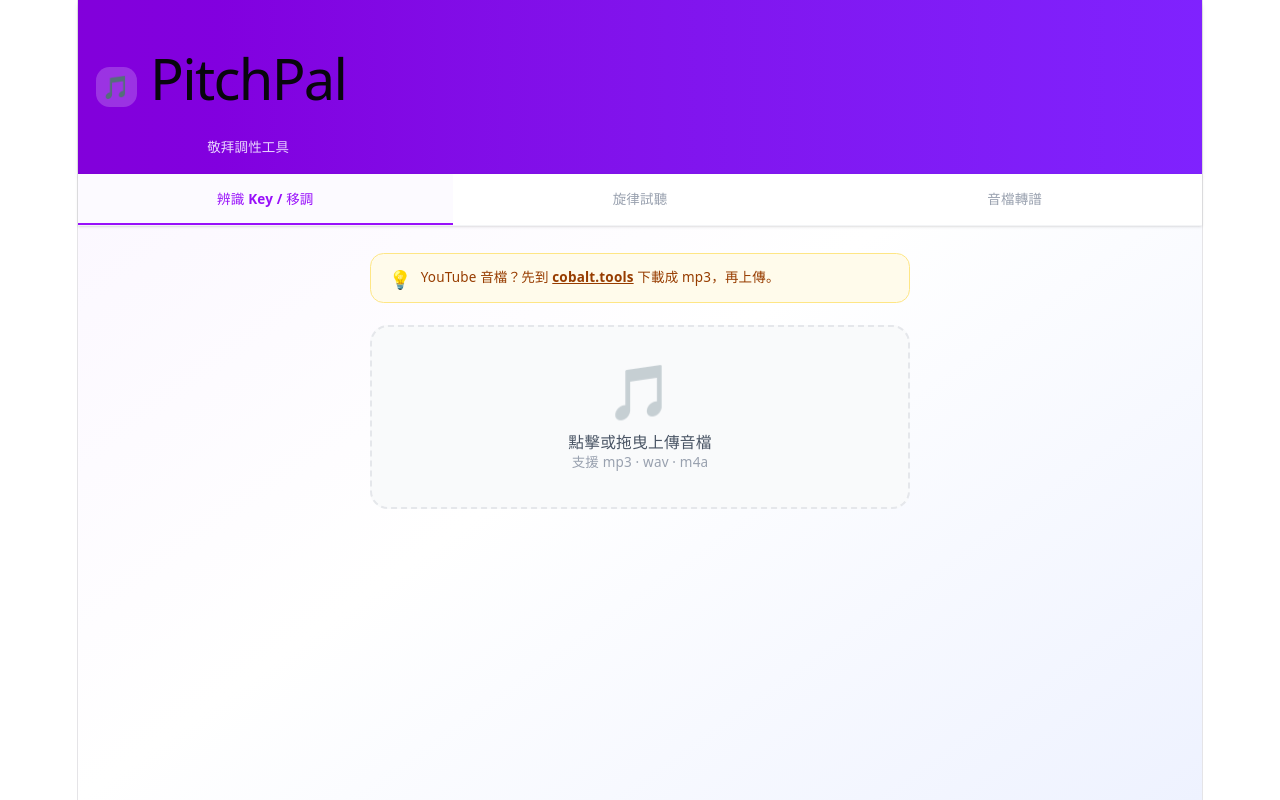
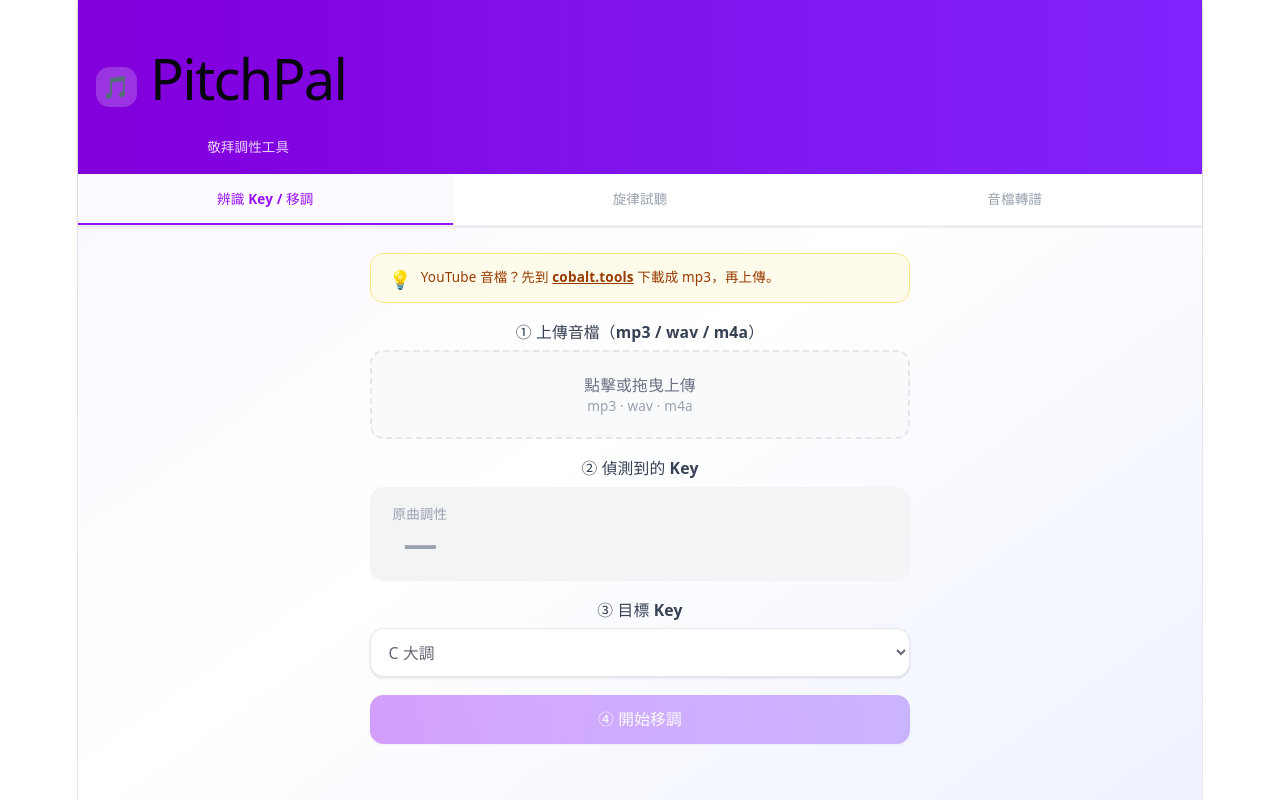
Before and after one commit to windsjp00171-star/pitchpal, a React (Vite) app in the folder frontend/: page / in a window 1280 px wide. Built offline with nearby package versions, Linux system fonts and the light colour scheme.

Commit message:
Fix KeyDetect tab: show all controls upfront like original Gradio layout
Steps ①②③④ always visible; result panel shows placeholder until detection

https://claude.ai/code/session_01DUwqkJ3Ui6GANLHbdJ5ZTX

```diff
--- a/frontend/src/App.tsx
+++ b/frontend/src/App.tsx
@@ -19,7 +19,7 @@ function KeyDetectTab() {
   const [detecting, setDetecting] = useState(false)
   const [detectedKey, setDetectedKey] = useState('')
   const [confidence, setConfidence] = useState(0)
-  const [targetKey, setTargetKey] = useState('')
+  const [targetKey, setTargetKey] = useState(ALL_KEYS[0])
   const [transposing, setTransposing] = useState(false)
   const [downloadUrl, setDownloadUrl] = useState('')
   const [error, setError] = useState('')
@@ -27,12 +27,12 @@ function KeyDetectTab() {
 
   const reset = () => {
     setFile(null); setDetecting(false); setDetectedKey(''); setConfidence(0)
-    setTargetKey(''); setTransposing(false); setDownloadUrl(''); setError('')
+    setTargetKey(ALL_KEYS[0]); setTransposing(false); setDownloadUrl(''); setError('')
     if (inputRef.current) inputRef.current.value = ''
   }
 
   const handleFile = async (f: File) => {
-    reset(); setFile(f); setDetecting(true)
+    setFile(f); setDetecting(true); setDetectedKey(''); setConfidence(0); setDownloadUrl(''); setError('')
     const fd = new FormData(); fd.append('file', f)
     try {
       const res = await fetch('/api/detect', { method: 'POST', body: fd })
@@ -65,7 +65,7 @@ function KeyDetectTab() {
   const isBusy = detecting || transposing
 
   return (
-    <div className="space-y-5">
+    <div className="space-y-4">
       {/* YouTube 提示 */}
       <div className="flex items-start gap-2 rounded-xl bg-amber-50 border border-amber-200 px-4 py-3 text-xs text-amber-800">
         <span className="text-base leading-none mt-0.5">💡</span>
@@ -73,59 +73,50 @@ function KeyDetectTab() {
       </div>
 
       {/* 上傳區 */}
+      <div>
+        <label className="block text-sm font-semibold text-gray-700 mb-1.5">① 上傳音檔（mp3 / wav / m4a）</label>
         <div
           onClick={() => !isBusy && inputRef.current?.click()}
           onDragOver={e => e.preventDefault()}
           onDrop={e => { e.preventDefault(); const f = e.dataTransfer.files[0]; if (f && !isBusy) handleFile(f) }}
-        className={`relative border-2 border-dashed rounded-2xl p-8 text-center cursor-pointer transition-all
+          className={`border-2 border-dashed rounded-xl p-5 text-center cursor-pointer transition-all
             ${isBusy ? 'border-purple-200 bg-purple-50 cursor-not-allowed'
               : file ? 'border-purple-400 bg-purple-50'
               : 'border-gray-200 bg-gray-50 hover:border-purple-400 hover:bg-purple-50'}`}
         >
           <input ref={inputRef} type="file" accept="audio/*" className="hidden"
             onChange={e => { const f = e.target.files?.[0]; if (f) handleFile(f) }} />
-        {file ? (
-          <>
-            <div className="text-4xl mb-2">🎵</div>
-            <p className="text-sm font-semibold text-purple-700 truncate px-4">{file.name}</p>
-            {!isBusy && <p className="text-xs text-purple-400 mt-1">點擊換一個檔案</p>}
-          </>
-        ) : (
-          <>
-            <div className="text-5xl mb-3 opacity-30">🎵</div>
-            <p className="text-sm font-semibold text-gray-600">點擊或拖曳上傳音檔</p>
-            <p className="text-xs text-gray-400 mt-1">支援 mp3 · wav · m4a</p>
-          </>
+          {file
+            ? <p className="text-sm font-medium text-purple-700 truncate">🎵 {file.name}</p>
+            : <><p className="text-sm text-gray-500">點擊或拖曳上傳</p><p className="text-xs text-gray-400 mt-0.5">mp3 · wav · m4a</p></>
+          }
+        </div>
+      </div>
+
+      {/* 偵測結果（預先展開，空白時顯示 placeholder） */}
+      <div>
+        <label className="block text-sm font-semibold text-gray-700 mb-1.5">② 偵測到的 Key</label>
+        <div className={`rounded-xl px-5 py-4 flex items-center justify-between transition-all
+          ${detectedKey ? 'bg-gradient-to-r from-purple-600 to-violet-500 text-white shadow-sm'
+            : 'bg-gray-100 text-gray-400'}`}>
+          <div>
+            <p className={`text-xs mb-1 ${detectedKey ? 'text-purple-200' : 'text-gray-400'}`}>原曲調性</p>
+            <p className="text-3xl font-extrabold tracking-tight">
+              {detecting ? <span className="text-lg animate-pulse">偵測中…</span> : detectedKey || '—'}
+            </p>
+          </div>
+          {detectedKey && (
+            <div className="text-right">
+              <p className="text-xs text-purple-200 mb-1">信心度</p>
+              <p className="text-2xl font-bold">{confidence}%</p>
+            </div>
           )}
         </div>
+      </div>
 
-      {/* 偵測中 */}
-      {detecting && (
-        <div className="flex items-center justify-center gap-2 py-2 text-sm text-purple-600 font-medium">
-          <span className="inline-block animate-spin">⏳</span> 偵測 Key 中，請稍候…
-        </div>
-      )}
-
-      {/* 偵測結果 */}
-      {detectedKey && (
-        <div className="rounded-2xl overflow-hidden shadow-sm">
-          <div className="bg-gradient-to-r from-purple-600 to-violet-500 px-5 py-4 flex items-center justify-between text-white">
+      {/* 目標 Key（預先展開） */}
       <div>
-              <p className="text-xs opacity-75 mb-1">偵測到的 Key</p>
-              <p className="text-4xl font-extrabold tracking-tight">{detectedKey}</p>
-            </div>
-            <div className="text-right">
-              <p className="text-xs opacity-75 mb-1">信心度</p>
-              <p className="text-3xl font-bold">{confidence}%</p>
-            </div>
-          </div>
-        </div>
-      )}
-
-      {/* 目標 Key */}
-      {detectedKey && (
-        <div>
-          <label className="block text-sm font-semibold text-gray-700 mb-1.5">移調目標 Key</label>
+        <label className="block text-sm font-semibold text-gray-700 mb-1.5">③ 目標 Key</label>
         <select
           value={targetKey}
           onChange={e => { setTargetKey(e.target.value); setDownloadUrl('') }}
@@ -134,22 +125,16 @@ function KeyDetectTab() {
           {ALL_KEYS.map(k => <option key={k} value={k}>{k}{k === detectedKey ? '（原調）' : ''}</option>)}
         </select>
       </div>
-      )}
 
-      {/* 同 Key 提示 */}
-      {detectedKey && targetKey === detectedKey && !downloadUrl && (
-        <p className="text-center text-sm text-gray-400">已是目標 Key，無需移調。</p>
-      )}
+      {/* 移調按鈕（預先展開，沒有檔案時 disabled） */}
+      <button
+        onClick={handleTranspose}
+        disabled={isBusy || !detectedKey || targetKey === detectedKey}
+        className="w-full rounded-xl bg-gradient-to-r from-purple-600 to-violet-500 text-white py-3 text-sm font-semibold shadow hover:from-purple-700 hover:to-violet-600 active:scale-95 transition disabled:opacity-40">
+        {transposing ? '移調中…' : targetKey === detectedKey && detectedKey ? '已是目標 Key' : '④ 開始移調'}
+      </button>
 
-      {/* 移調按鈕 */}
-      {detectedKey && targetKey !== detectedKey && !downloadUrl && (
-        <button onClick={handleTranspose} disabled={transposing}
-          className="w-full rounded-xl bg-gradient-to-r from-purple-600 to-violet-500 text-white py-3 text-sm font-semibold shadow hover:from-purple-700 hover:to-violet-600 active:scale-95 transition disabled:opacity-50">
-          {transposing ? '移調中…' : '🎚 開始移調'}
-        </button>
-      )}
-
-      {/* 下載 */}
+      {/* 下載（有結果才出現） */}
       {downloadUrl && (
         <a href={downloadUrl} download="transposed.wav"
           className="flex items-center justify-center gap-2 w-full rounded-xl bg-gradient-to-r from-green-500 to-emerald-500 text-white py-3 text-sm font-semibold shadow hover:from-green-600 hover:to-emerald-600 active:scale-95 transition">
@@ -161,8 +146,8 @@ function KeyDetectTab() {
         <div className="rounded-xl bg-red-50 border border-red-200 px-4 py-3 text-sm text-red-600">{error}</div>
       )}
 
-      {(detectedKey || error) && (
-        <button onClick={reset} className="w-full text-xs text-gray-400 hover:text-gray-600 py-1">重新上傳</button>
+      {(file || error) && (
+        <button onClick={reset} className="w-full text-xs text-gray-400 hover:text-gray-600 py-1">重置</button>
       )}
     </div>
   )
```
Lines whose indentation alone changed are shown as unchanged.
